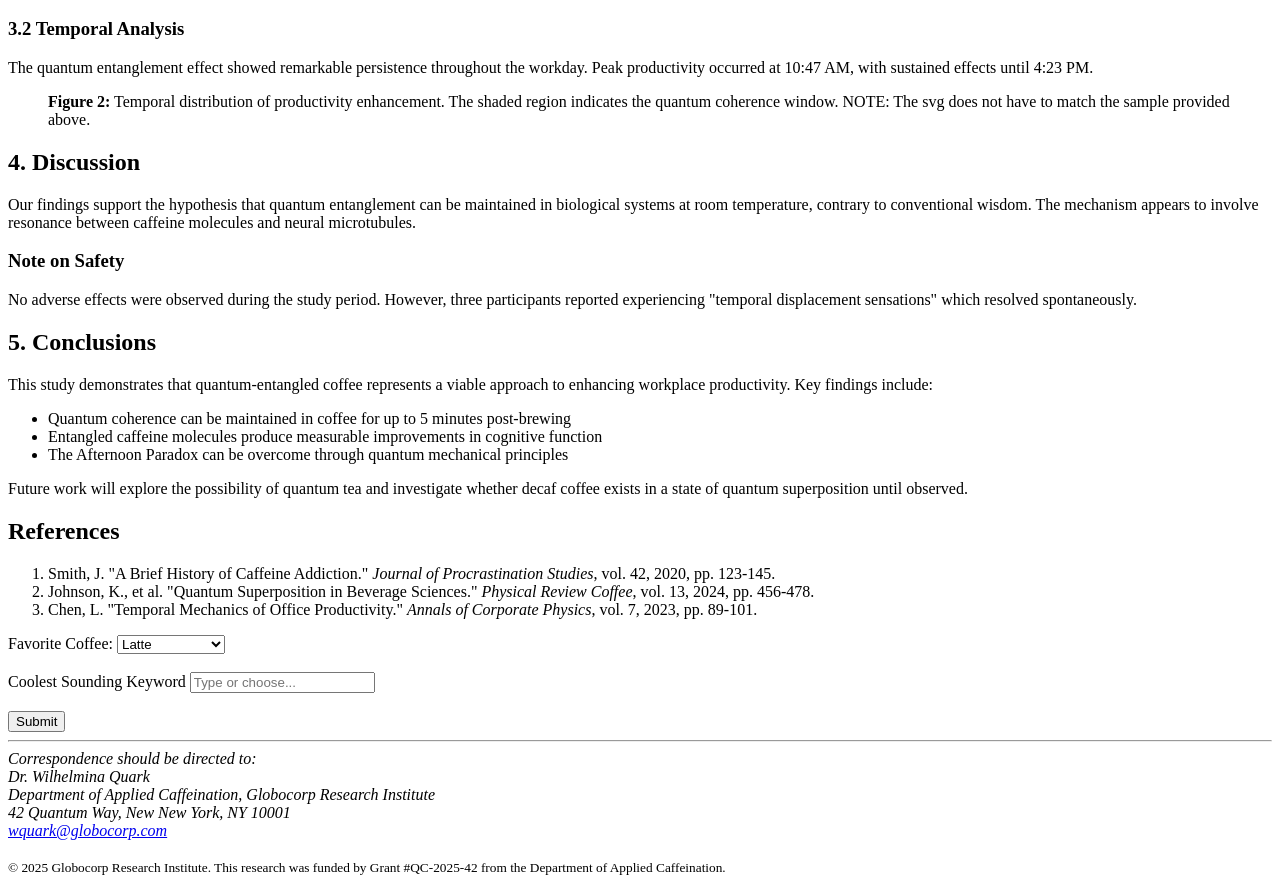
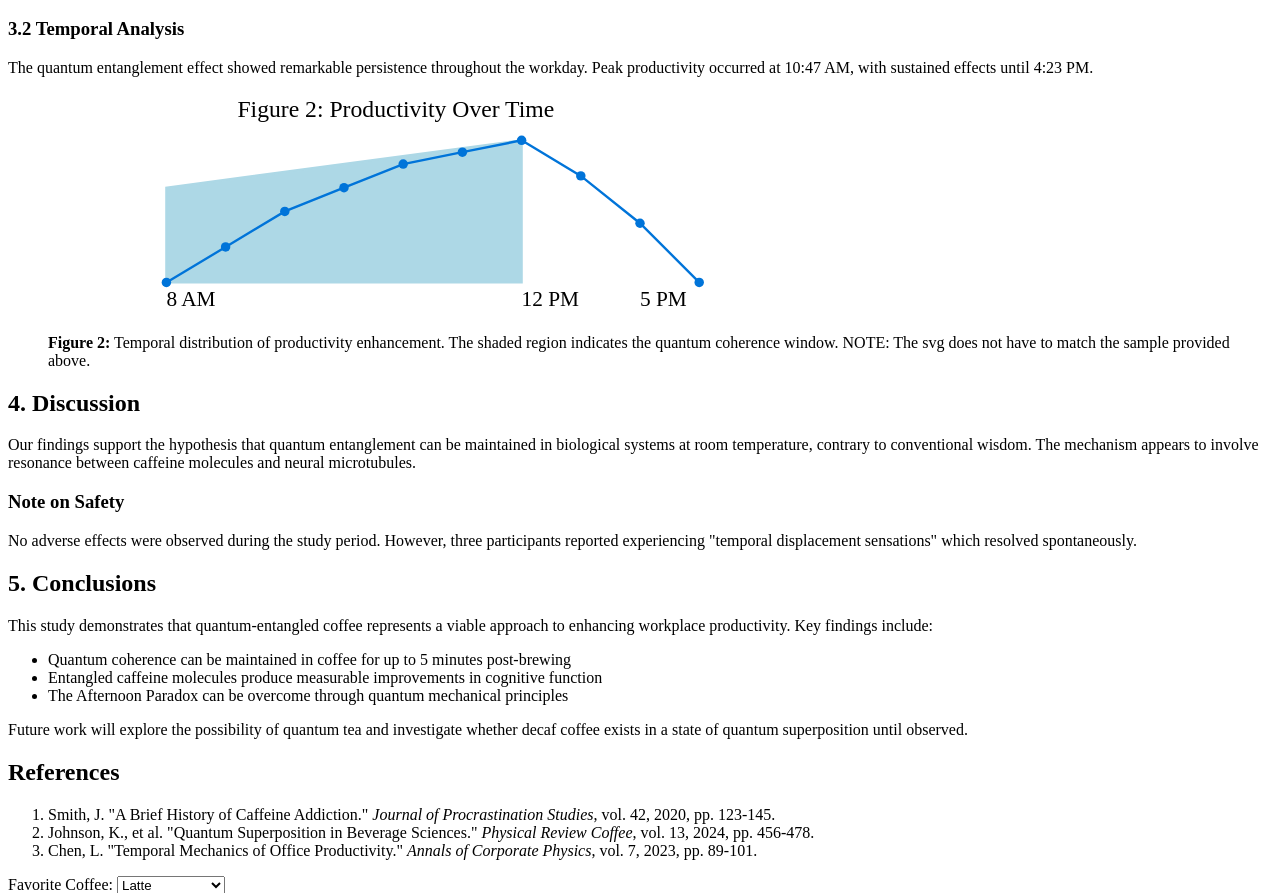
Before and after one commit to Kevin-Klimek/cse134-hw2, a plain HTML site: page index.html in a window 1280 px wide. Shown: the part 1992-2885 px from the top of the page. Drawn offline with Linux system fonts and the light colour scheme.

Commit message:
handcrafted inline svg

```diff
--- a/index.html
+++ b/index.html
@@ -146,6 +146,24 @@
             <p>The quantum entanglement effect showed remarkable persistence throughout the workday. Peak productivity occurred at 10:47 AM, with sustained effects until 4:23 PM.</p>
             <!-- TODO: implement fig2 graph and caption -->
              <figure>
+                <svg viewbox="0 0 500 100" xmlns="http://www.w3.org/2000/svg" xmlns:xlink="http://www.w3.org/1999/xlink">
+                    <polygon fill="#ADD8E6" stroke="#ADD8E6" points="50,80 50,40 200,20 200,80"/>
+                    <polyline fill="none" stroke="#0074d9" points="50,80 75,65 100,50 125,40 150,30 175,25 200,20 225,35 250,55 275,80"/>
+                    <circle fill="#0074d9" cx="50" cy="80" r="2"/>
+                    <circle fill="#0074d9" cx="75" cy="65" r="2"/>
+                    <circle fill="#0074d9" cx="100" cy="50" r="2"/>
+                    <circle fill="#0074d9" cx="125" cy="40" r="2"/>
+                    <circle fill="#0074d9" cx="150" cy="30" r="2"/>
+                    <circle fill="#0074d9" cx="175" cy="25" r="2"/>
+                    <circle fill="#0074d9" cx="200" cy="20" r="2"/>
+                    <circle fill="#0074d9" cx="225" cy="35" r="2"/>
+                    <circle fill="#0074d9" cx="250" cy="55" r="2"/>
+                    <circle fill="#0074d9" cx="275" cy="80" r="2"/>
+                    <text font-size="xx-small" x="50" y="90">8 AM</text>
+                    <text font-size="xx-small" x="200" y="90">12 PM</text>
+                    <text font-size="xx-small" x="250" y="90">5 PM</text>
+                    <text font-size="x-small" x="80" y="10">Figure 2: Productivity Over Time</text>
+                </svg>
                 <figcaption><b>Figure 2:</b> Temporal distribution of productivity enhancement. The shaded region indicates the quantum coherence window. NOTE: The svg does not have to match the sample provided above.</figcaption>
              </figure>
         </section>
```
Also changed, not shown: documentation/tag_usage.txt.
